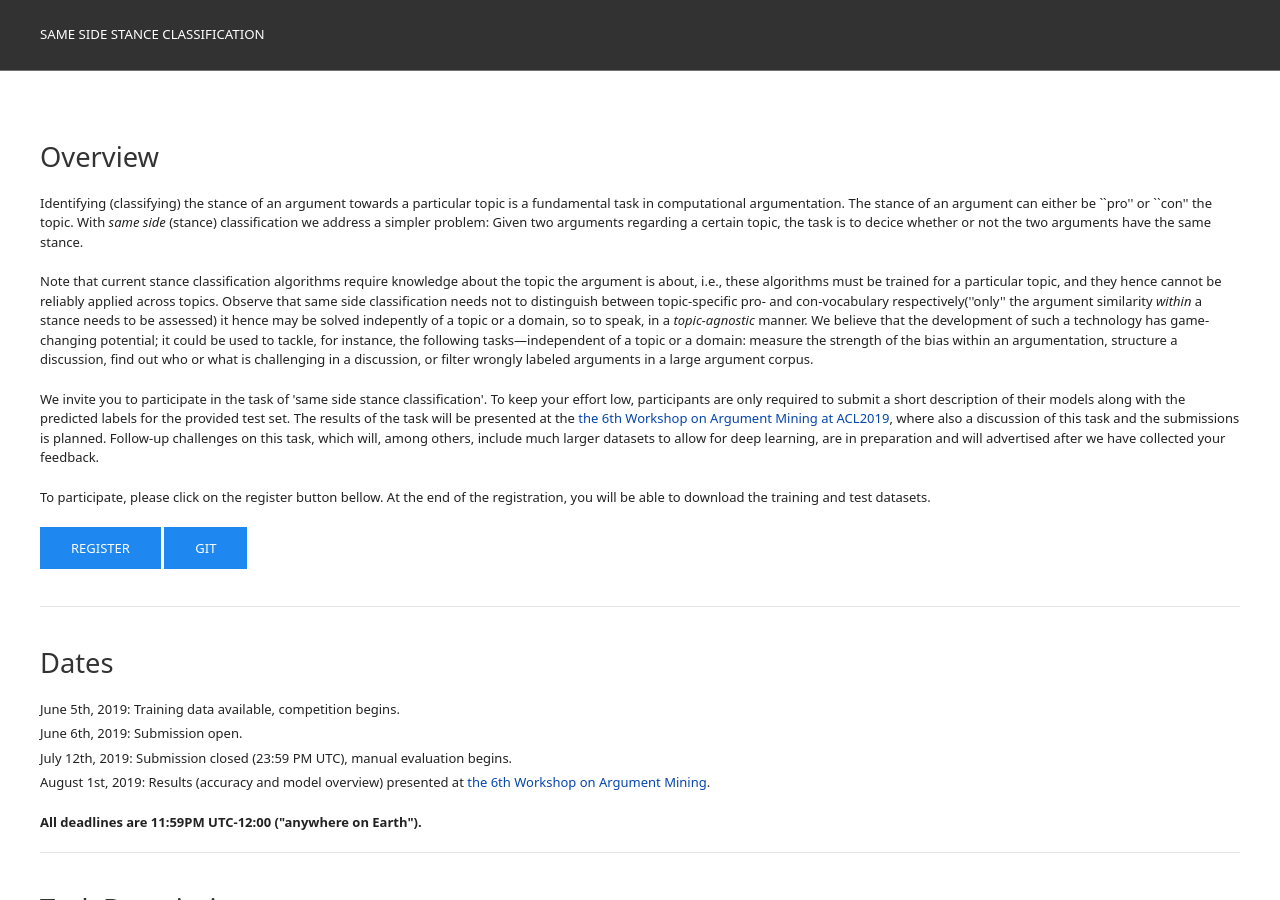
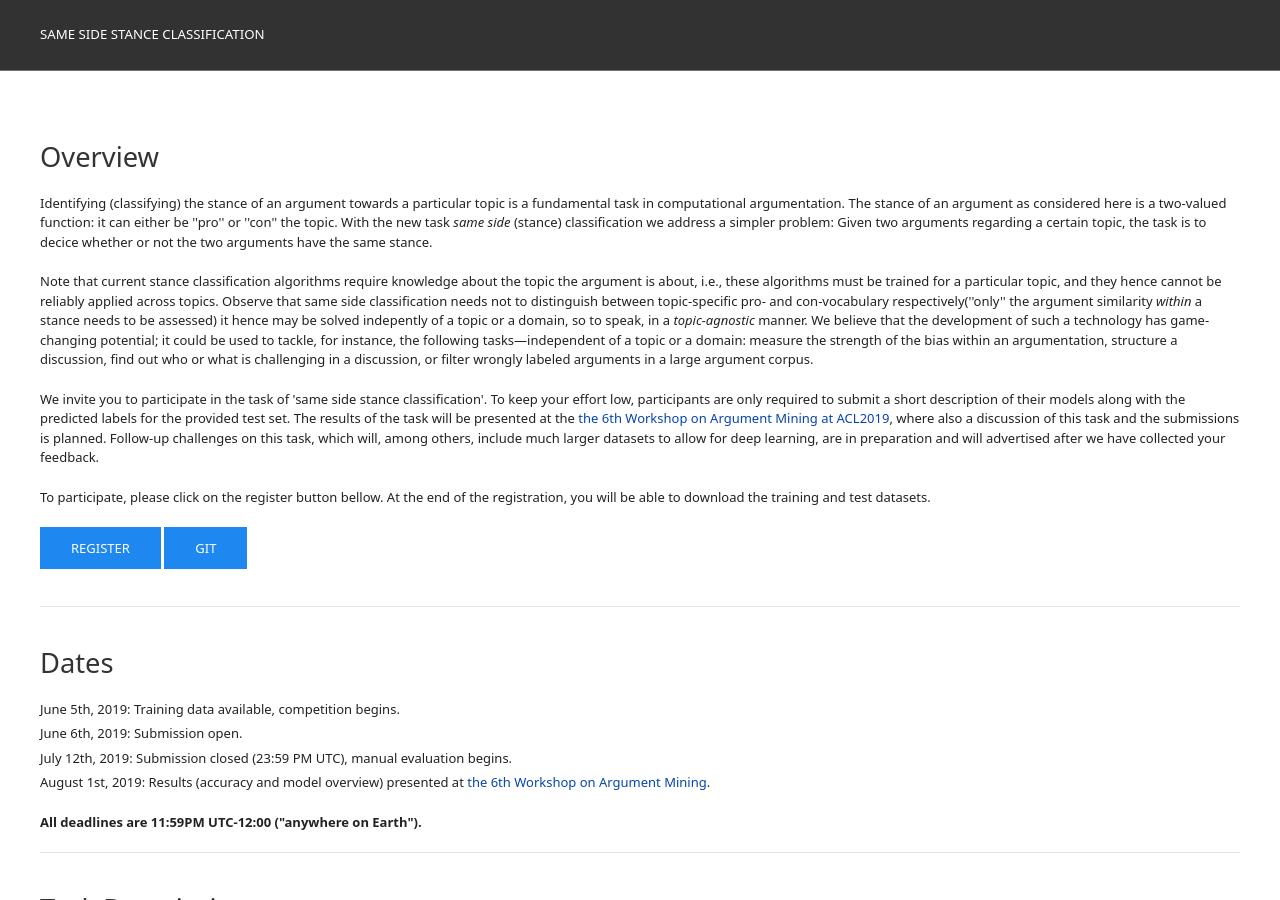
Before and after one commit to shahbazsyed/sameside-webis-de.github.io, a Jekyll site: the page built from index.html, in a window 1280 px wide and 900 px high. Built offline with Jekyll 4.4.1, drawn with Linux system fonts in a browser that asks for light colours.

Commit message:
Update index.html

```diff
--- a/index.html
+++ b/index.html
@@ -10,7 +10,7 @@ description: Same Side Stance Classification
 
         <h1>Overview</h1>
 <p>
-Identifying (classifying) the stance of an argument towards a particular topic is a fundamental task in computational argumentation. The stance of an argument can either be ``pro'' or ``con'' the topic. With <i>same side</i> (stance) classification we address a simpler problem: Given two arguments regarding a certain topic, the task is to decice whether or not the two arguments have the same stance.
+Identifying (classifying) the stance of an argument towards a particular topic is a fundamental task in computational argumentation. The stance of an argument as considered here is a two-valued function: it can either be ''pro'' or ''con'' the topic. With the new task <i>same side</i> (stance) classification we address a simpler problem: Given two arguments regarding a certain topic, the task is to decice whether or not the two arguments have the same stance.
 </p>
 <p>
 Note that current stance classification algorithms require knowledge about the topic the argument is about, i.e., these algorithms must be trained for a particular topic, and they hence cannot be reliably applied across topics. Observe that same side classification needs not to distinguish between topic-specific pro- and con-vocabulary respectively(''only'' the argument similarity <i>within</i> a stance needs to be assessed) it hence may be solved indepently of a topic or a domain, so to speak, in a <i>topic-agnostic</i> manner. We believe that the development of such a technology has game-changing potential; it could be used to tackle, for instance, the following tasks&mdash;independent of a topic or a domain: measure the strength of the bias within an argumentation, structure a discussion, find out who or what is challenging in a discussion, or filter wrongly labeled arguments in a large argument corpus.
```
